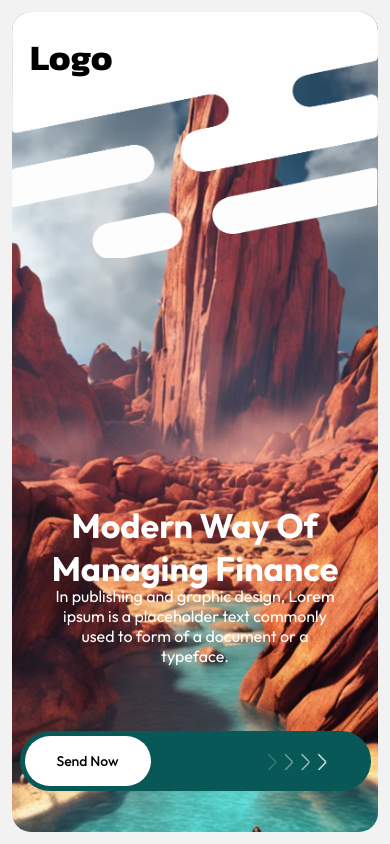
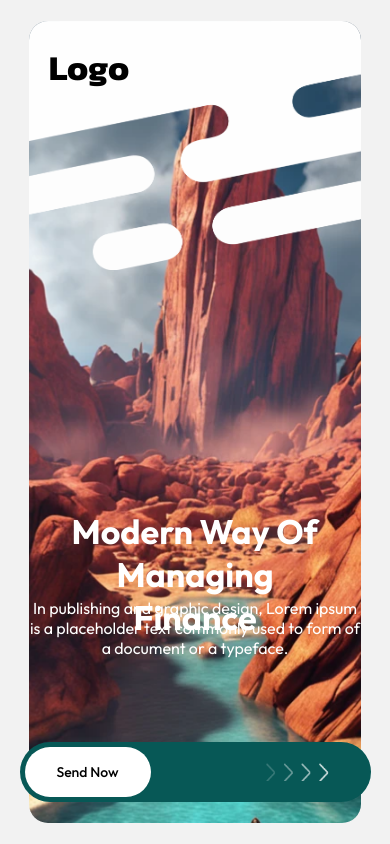
Before and after one commit to usmanjutt47/Number-OTP-verfication, a React Native app in the folder client/: screen /OnBoarding in a window 390 px wide. Built offline with nearby package versions, Linux system fonts and the light colour scheme.

Commit message:
Update OnBoarding.jsx

```diff
--- a/client/src/screens/OnBoarding.jsx
+++ b/client/src/screens/OnBoarding.jsx
@@ -1,7 +1,10 @@
-import { View, Text, StyleSheet, Image } from "react-native";
+import { View, Text, StyleSheet, Image, Dimensions } from "react-native";
 import React from "react";
 import CustomSlider from "../../components/CustomSlider";
 import { useNavigation } from "@react-navigation/native";
+import { StatusBar } from "expo-status-bar";
+
+const { width, height } = Dimensions.get("window");
 
 export default function OnBoarding() {
   const navigation = useNavigation();
@@ -12,6 +15,7 @@ export default function OnBoarding() {
 
   return (
     <View style={styles.container}>
+      <StatusBar style="black" />
       <View style={styles.innerContainer}>
         <Image
           source={require("../../assets/images/main_img.png")}
@@ -33,13 +37,7 @@ export default function OnBoarding() {
           </Text>
         </View>
       </View>
-      <View
-        style={{
-          position: "absolute",
-          bottom: "5%",
-          alignSelf: "center",
-        }}
-      >
+      <View style={styles.sliderContainer}>
         <CustomSlider onSwipe={handleSwipe} />
       </View>
     </View>
@@ -49,11 +47,12 @@ export default function OnBoarding() {
 const styles = StyleSheet.create({
   container: {
     flex: 1,
-    margin: "3%",
+    justifyContent: "center",
   },
   innerContainer: {
-    height: "100%",
-    width: "100%",
+    height: "95%",
+    width: "85%",
+    alignSelf: "center",
   },
   topSideImage: {
     height: "100%",
@@ -67,7 +66,7 @@ const styles = StyleSheet.create({
   },
   mainImage: {
     width: "100%",
-    height: "30%",
+    height: "31%",
     borderRadius: 19,
     position: "absolute",
     top: 0,
@@ -76,28 +75,29 @@ const styles = StyleSheet.create({
   },
   logoText: {
     fontFamily: "Kanit_Bold",
-    fontSize: 36,
-    padding: "5%",
+    fontSize: width * 0.09,
+    padding: width * 0.05,
   },
   textContainer: {
     width: "80%",
     justifyContent: "center",
     alignSelf: "center",
     position: "absolute",
-    top: "60%",
+    top: "61%",
   },
   mainHeading: {
     color: "#fff",
+    fontSize: 34,
+    height: "100%",
     textAlign: "center",
-    fontSize: 34,
     fontFamily: "Outfit_Bold",
   },
   punchLineContainer: {
-    width: "80%",
     justifyContent: "center",
     alignSelf: "center",
+    width: "100%",
+    top: "72%",
     position: "absolute",
-    top: "70%",
   },
   punchLineText: {
     fontSize: 16,
@@ -105,4 +105,10 @@ const styles = StyleSheet.create({
     color: "#fff",
     textAlign: "center",
   },
+  sliderContainer: {
+    position: "absolute",
+    bottom: "5%",
+    alignSelf: "center",
+    width: "90%",
+  },
 });
```
